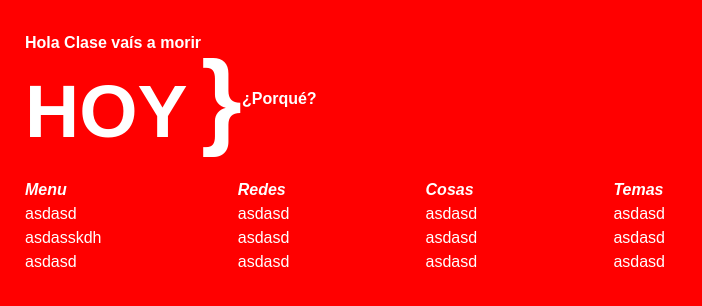
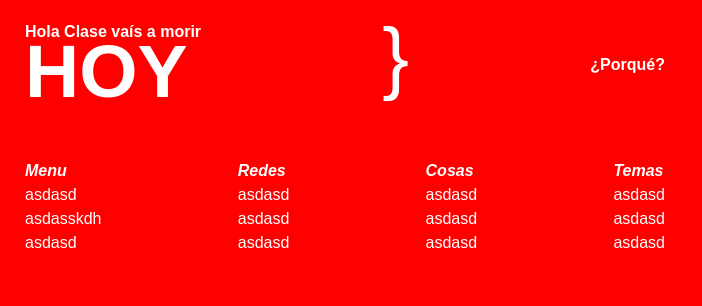
Before and after one commit to toniferra-dev/miercoles, a plain HTML site: page index.html in a window 1280 px wide. Shown: the whole page, without its empty margins (0-702 px from the left). Drawn offline with Linux system fonts and the light colour scheme.

Commit message:
Solución de la zona de hoy

```diff
--- a/estilos.css
+++ b/estilos.css
@@ -9,8 +9,10 @@ html {
 body {
     background-color: #ff0000;
 }
-h5 {
+section h5 {
     font-size: 75px;
+    line-height: 54px;
+    height: 65px;
 }
 
 /* MARGENES Y POSICIONES */
@@ -19,12 +21,18 @@ body {
     padding-left: 25px;
 }
 header {
+    width: 50vw;
     display: flex;
+    justify-content: space-between;
     /* alineación vertical */
     align-items:center;
+    margin-bottom: 50px;
 }
 .simboloLlave {
-    font-size: 105px;
+    font-size: 80px;
+    line-height: 50px;
+    height: 65px;
+    font-weight: 400;
 }
 
 /* FOOTER */
```
